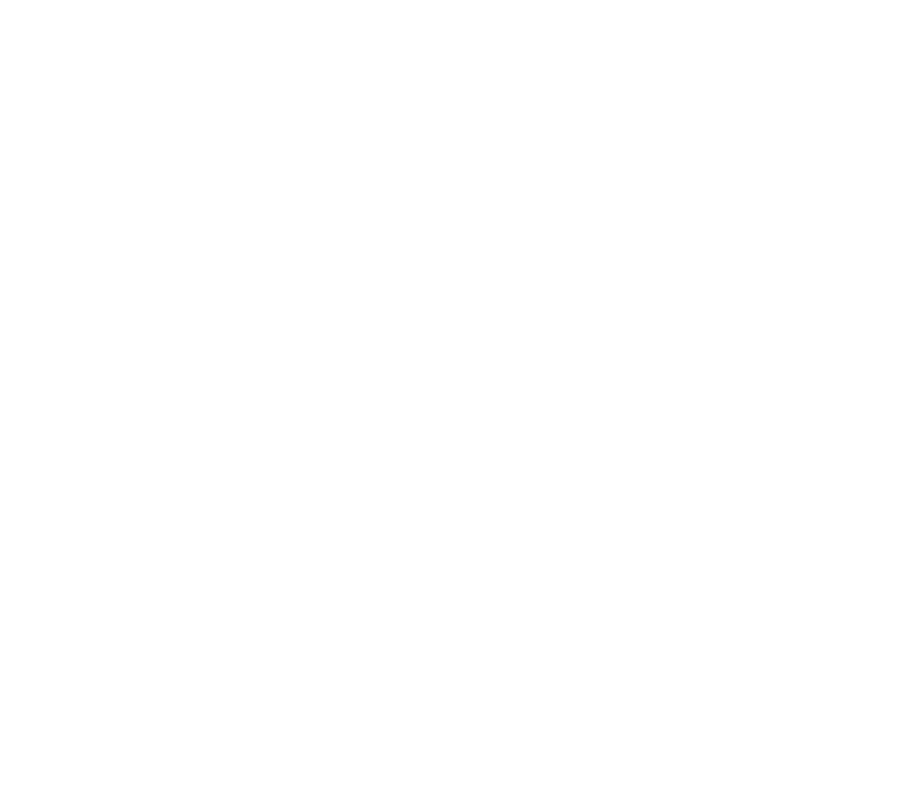
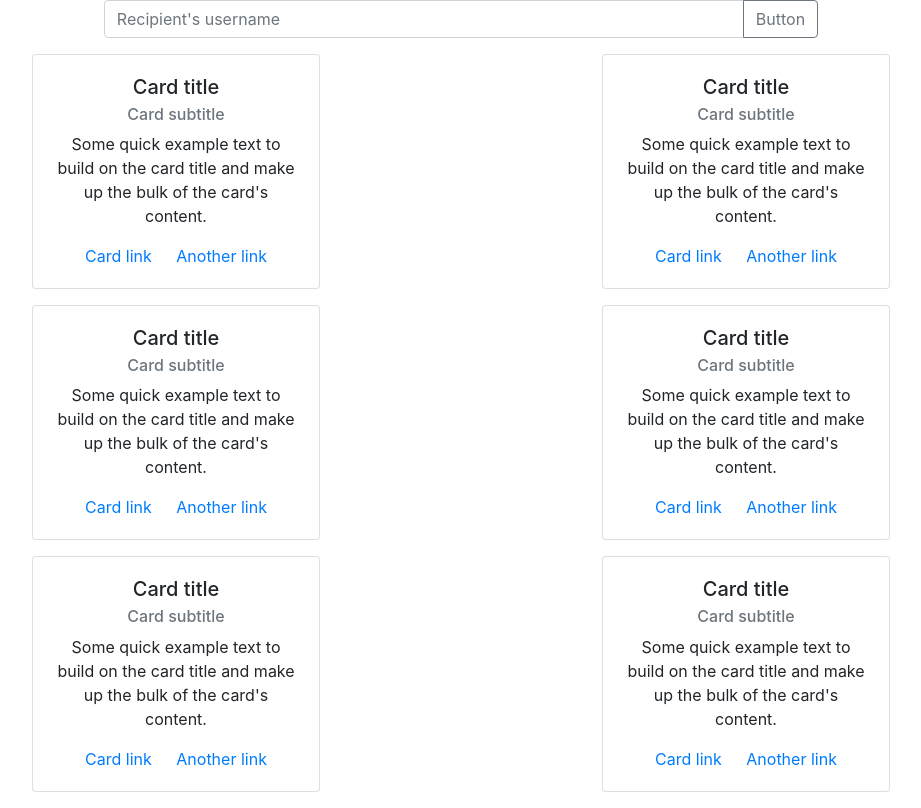
Before and after one commit to a-kyselov/Keep-project, a plain HTML site: page index.html in a window 1280 px wide. Shown: the whole page, without its empty margins (179-1100 px from the left). Drawn offline with nearby package versions, Linux system fonts and the light colour scheme.

Commit message:
Add new code
New root html structure

```diff
--- a/index.html
+++ b/index.html
@@ -11,6 +11,102 @@
 
 <body>
 
+    <div class="input-group mb-3 d-flex justify-content-center">
+        <input type="text" class="form-control col-md-6" placeholder="Recipient's username" aria-label="Recipient's username" aria-describedby="button-addon2">
+        <div class="input-group-append">
+          <button class="btn btn-outline-secondary" type="button" id="button-addon2">Button</button>
+        </div>
+      </div>
+
+      <div class="container">
+        <div class="row">
+
+          <div class="col mb-3">
+            <div class="card text-center mx-auto" style="width: 18rem;">
+                <div class="card-body">
+                  <h5 class="card-title">Card title</h5>
+                  <h6 class="card-subtitle mb-2 text-muted">Card subtitle</h6>
+                  <p class="card-text">Some quick example text to build on the card title and make up the bulk of the card's content.</p>
+                  <a href="#" class="card-link">Card link</a>
+                  <a href="#" class="card-link">Another link</a>
+                </div>
+              </div>
+          </div>
+
+
+          <div class="col mb-3">
+            <div class="card text-center mx-auto" style="width: 18rem;">
+                <div class="card-body">
+                  <h5 class="card-title">Card title</h5>
+                  <h6 class="card-subtitle mb-2 text-muted">Card subtitle</h6>
+                  <p class="card-text">Some quick example text to build on the card title and make up the bulk of the card's content.</p>
+                  <a href="#" class="card-link">Card link</a>
+                  <a href="#" class="card-link">Another link</a>
+                </div>
+              </div>
+          </div>
+
+
+          <div class="w-100"></div>
+
+
+          <div class="col mb-3">
+            <div class="card text-center mx-auto" style="width: 18rem;">
+                <div class="card-body">
+                  <h5 class="card-title">Card title</h5>
+                  <h6 class="card-subtitle mb-2 text-muted">Card subtitle</h6>
+                  <p class="card-text">Some quick example text to build on the card title and make up the bulk of the card's content.</p>
+                  <a href="#" class="card-link">Card link</a>
+                  <a href="#" class="card-link">Another link</a>
+                </div>
+              </div>
+          </div>
+
+
+          <div class="col mb-3">
+            <div class="card text-center mx-auto" style="width: 18rem;">
+                <div class="card-body">
+                  <h5 class="card-title">Card title</h5>
+                  <h6 class="card-subtitle mb-2 text-muted">Card subtitle</h6>
+                  <p class="card-text">Some quick example text to build on the card title and make up the bulk of the card's content.</p>
+                  <a href="#" class="card-link">Card link</a>
+                  <a href="#" class="card-link">Another link</a>
+                </div>
+              </div>
+          </div>
+
+
+          <div class="w-100"></div>
+
+
+          <div class="col mb-3">
+            <div class="card text-center mx-auto" style="width: 18rem;">
+                <div class="card-body">
+                  <h5 class="card-title">Card title</h5>
+                  <h6 class="card-subtitle mb-2 text-muted">Card subtitle</h6>
+                  <p class="card-text">Some quick example text to build on the card title and make up the bulk of the card's content.</p>
+                  <a href="#" class="card-link">Card link</a>
+                  <a href="#" class="card-link">Another link</a>
+                </div>
+              </div>
+          </div>
+
+          <div class="col mb-3">
+            <div class="card text-center mx-auto" style="width: 18rem;">
+                <div class="card-body">
+                  <h5 class="card-title">Card title</h5>
+                  <h6 class="card-subtitle mb-2 text-muted">Card subtitle</h6>
+                  <p class="card-text">Some quick example text to build on the card title and make up the bulk of the card's content.</p>
+                  <a href="#" class="card-link">Card link</a>
+                  <a href="#" class="card-link">Another link</a>
+                </div>
+              </div>
+          </div>
+
+
+        </div>
+      </div>
+
 </body>
 
 <script src="script/script.js"></script>
```
